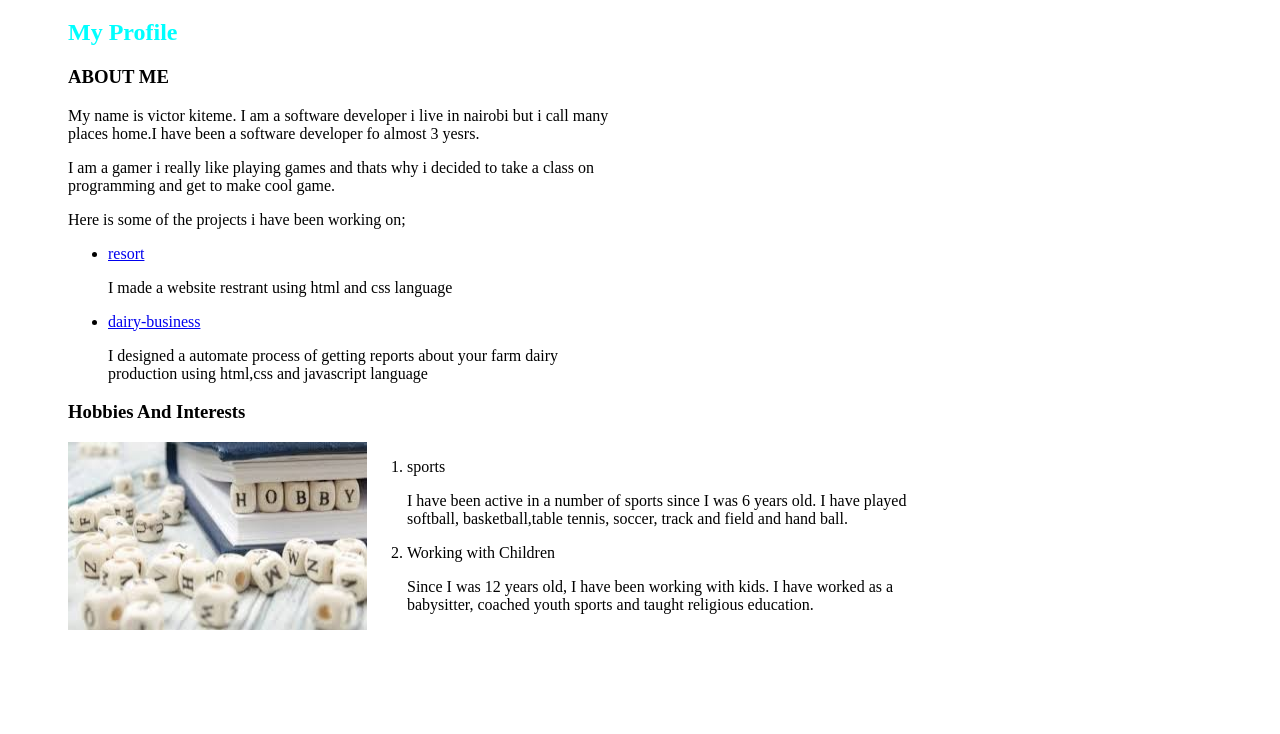
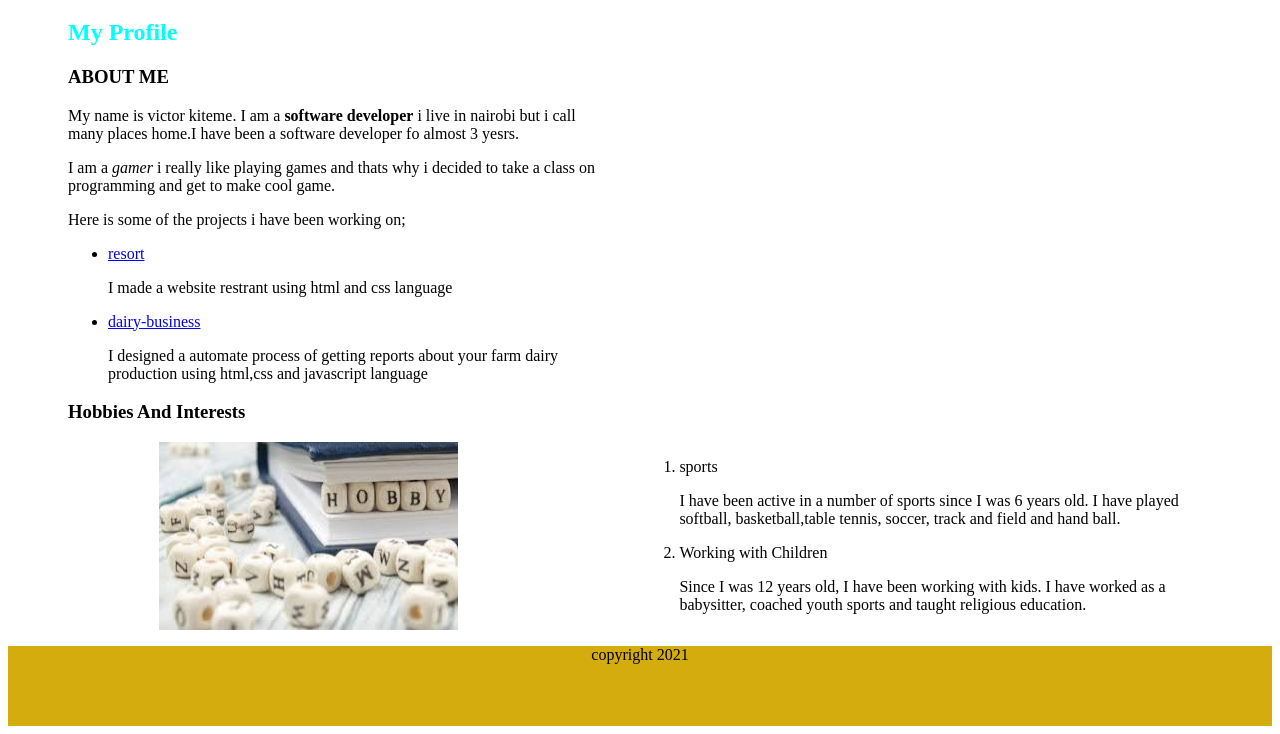
Before and after one commit to victorkitesh/portfolio, a plain HTML site: page index.html in a window 1280 px wide. Shown: the part 409-1143 px from the top of the page. Before the commit the page ends 1047 px from the top, so only its background shows below. Drawn offline with Linux system fonts and the light colour scheme.

Commit message:
added footer

```diff
--- a/index.html
+++ b/index.html
@@ -21,8 +21,8 @@
       <h2>My Profile</h2>
       <div class="about">
         <h3>ABOUT ME</h3>
-        <p>My name is victor kiteme. I am a software developer i live in nairobi but i call many places home.I have been a software developer fo almost 3 yesrs. </p>
-        <p>I am a gamer i really like playing games and thats why i decided to take a class on programming and get to make cool game. </p>
+        <p>My name is victor kiteme. I am a <strong>software developer</strong>  i live in nairobi but i call many places home.I have been a software developer fo almost 3 yesrs. </p>
+        <p>I am a <em>gamer</em> i really like playing games and thats why i decided to take a class on programming and get to make cool game. </p>
         <p>Here is some of the  projects i have been working on;</p>
         <ul>
           <li><a href="https://github.com/victorkitesh/Anitas-Kitchen">resort</a></li>
@@ -55,6 +55,11 @@
 
 
 
+
+    </div>
+    <div class="footer">
+      <p>copyright 2021</p>
+
     </div>
 
   </div>
--- a/style.css
+++ b/style.css
@@ -37,9 +37,14 @@ h2{
 }
 #hobbies{
   display: flex;
+  justify-content: space-around;
+
 }
 .hobbies{
   width: 45%;
-
-
 }
+.footer{
+  background-color:#D4AC0D ;
+  height: 80px;
+  text-align: center;
+}
```
